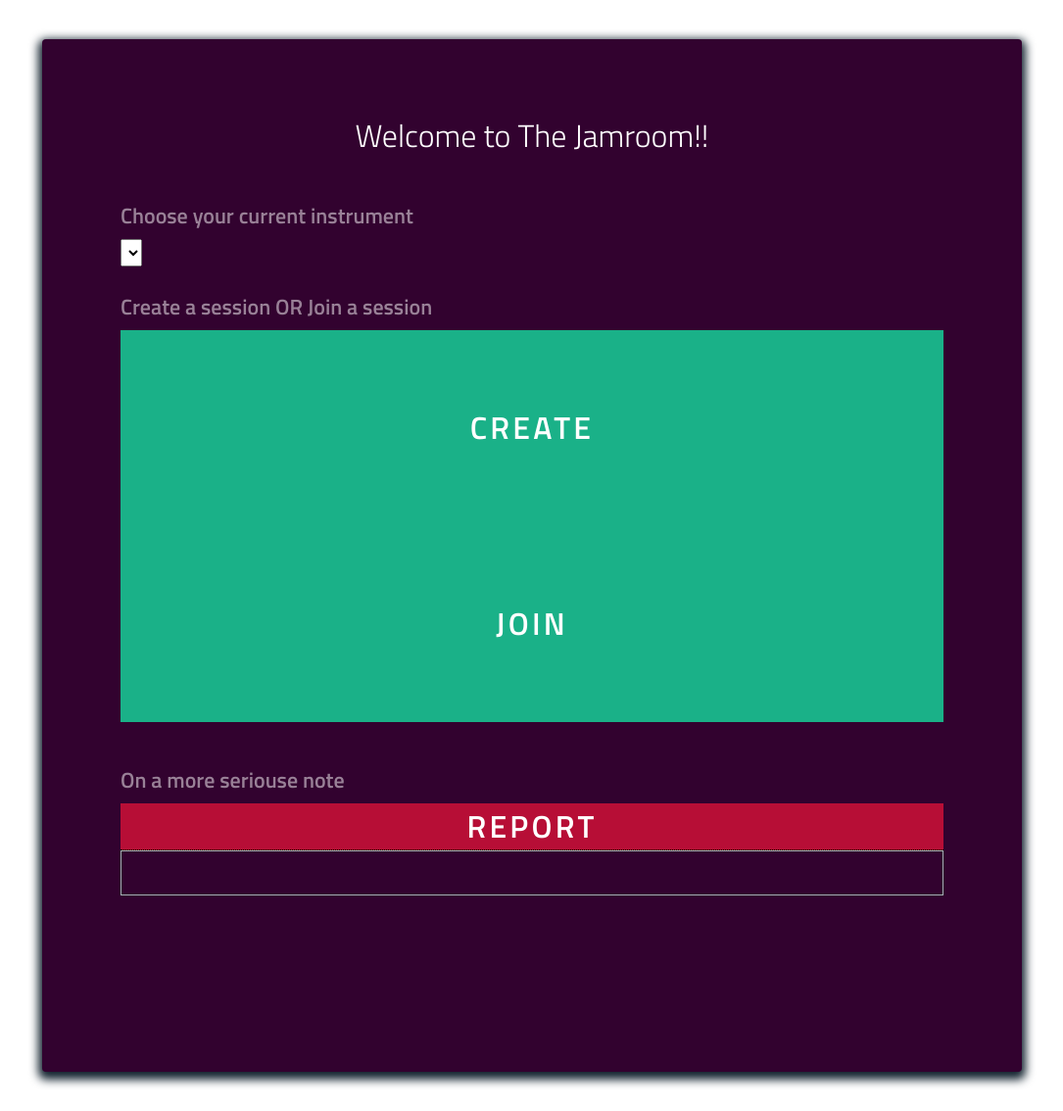
After one commit to Duppie97/ITRW324_Group20_Project, a PHP site: page /main.html in a window 1280 px wide. The commit adds this page. Shown: the whole page at 98% size, without its empty margins (97-1182 px from the left). Run offline with PHP 8.4, Linux system fonts and the light colour scheme; lists and menus that the app fills with data are empty; some libraries are stand-ins or nearby versions.

```diff
--- a/css/style.css
+++ b/css/style.css
@@ -165,8 +165,8 @@ textarea {
 .button {
   border: 0;
   outline: none;
-  border-radius: 0;
-  padding: -20;
+  border-radius: 10;
+  padding: 20;
   font-size: 2rem;
   font-weight: 600;
   text-transform: uppercase;
@@ -181,9 +181,30 @@ textarea {
   background: #179b77;
 }
 
+.report-button {
+  border: 0;
+  outline: none;
+  border-radius: 10;
+  padding: 20;
+  font-size: 2rem;
+  font-weight: 600;
+  text-transform: uppercase;
+  letter-spacing: .1em;
+  background: #b70e36;
+  color: #ffffff;
+  -webkit-transition: all 0.5s ease;
+  transition: all 0.5s ease;
+  -webkit-appearance: none;
+}
+
 .button-block {
   display: block;
-  width: 20%;
+  width: 20%;}
+
+.button-block-main{
+  display: block;
+  width: 50%;
+  height: 200px;
 }
 
 .forgot {
@@ -300,8 +321,43 @@ input[type=checkbox]
   }
 }
 
-.inline {
+.inline-main {
    display:inline-block;
-   margin-right:5px;
+   margin-right:20px;
+   width: 100%;
+
+}
+
+.inline-join {
+   display:inline-block;
+   margin-right:20px;
    width: 20%;
+
 }
+
+/* Tooltip container */
+.tooltip {
+    position: relative;
+    display: inline-block;
+    border-bottom: 1px dotted black; /* If you want dots under the hoverable text */
+}
+
+/* Tooltip text */
+.tooltip .tooltiptext {
+    visibility: hidden;
+    width: 120px;
+    background-color: black;
+    color: #fff;
+    text-align: center;
+    padding: 5px 0;
+    border-radius: 6px;
+
+    /* Position the tooltip text - see examples below! */
+    position: absolute;
+    z-index: 1;
+}
+
+/* Show the tooltip text when you mouse over the tooltip container */
+.tooltip:hover .tooltiptext {
+    visibility: visible;
+}
--- a/index.js
+++ b/index.js
@@ -189,6 +189,7 @@ function logIn()
     {
       alert('ok');
       localStorage.setItem("emailid",json['Email']);
+
     }
     else
     {
--- /dev/null
+++ b/main.html
@@ -0,0 +1,85 @@
+<!DOCTYPE html>
+<html >
+<head>
+
+
+  <meta charset="utf-8" content="width=device-width, initial-scale=1">
+  <title>Home Page</title>
+  <link href='https://fonts.googleapis.com/css?family=Titillium+Web:400,300,600' rel='stylesheet' type='text/css'>
+  <link rel="stylesheet" href="https://cdnjs.cloudflare.com/ajax/libs/normalize/5.0.0/normalize.min.css">
+
+
+      <link rel="stylesheet" href="css/style.css">
+      <style type="text/css">
+      body,td,th {
+	font-family: "Titillium Web", sans-serif;
+	font-size: medium;
+}
+      </style>
+</head>
+
+<body>
+  <div class="form">
+        <div id="join">
+          <h1>Welcome to The Jamroom!!</h1>
+           <br>
+           <br>
+
+           <div class="field-wrap" >
+            <label >
+              Choose your current instrument
+            </label>
+
+            <Select name="current_instrument" id="current_instrument" width ="50px">
+
+            </Select>
+
+           <br>
+           <br>
+           <br>
+           <br>
+
+
+          <div class="field-wrap">
+            <label >
+              Create a session  OR  Join a session
+            </label>
+
+
+
+
+
+		<div>
+				<input type="button" value ="create"  class="button button-block-main inline-main" name='create' id="create" onclick="window.location.href='http://www.localhost/t1.html'"/>
+				<input type="button"  value="join" class="button button-block-main inline-main" name='join' id="join"  onclick="window.location.href='http://www.localhost/t1.html'"/>
+
+		</div>
+		<br>
+    <br>
+    <br>
+    <br>
+
+		<div class="field-wrap">
+            <label >
+              On a more seriouse note
+            </label>
+
+
+            <input type="button" value ="report" class="tooltip tooltiptext report-button" name='report' id="report" onclick="window.location.href='http://www.localhost/t1.html'"/>
+            <br>
+
+            <input type = "text" id="report_text" name="report_text"/>
+        </div>
+
+
+          </form>
+
+
+
+</div> <!-- /form -->
+  <script src='http://cdnjs.cloudflare.com/ajax/libs/jquery/2.1.3/jquery.min.js'></script>
+
+    <script src="index.js"></script>
+
+</body>
+</html>
--- a/newfile.txt
+++ b/newfile.txt
@@ -1 +1 @@
-insert into `session_instruments`(`Room_ID`,`Inst_Needed`) values ("897a@a","electric-guitar")
+select * from `create_session` WHERE Room_ID=465
--- a/newfile3.txt
+++ b/newfile3.txt
@@ -0,0 +1 @@
+*
```
Also changed, not shown: join_session.html (+50 -18 lines), join_session.js (added, +150 -0 lines), 1 other file.
